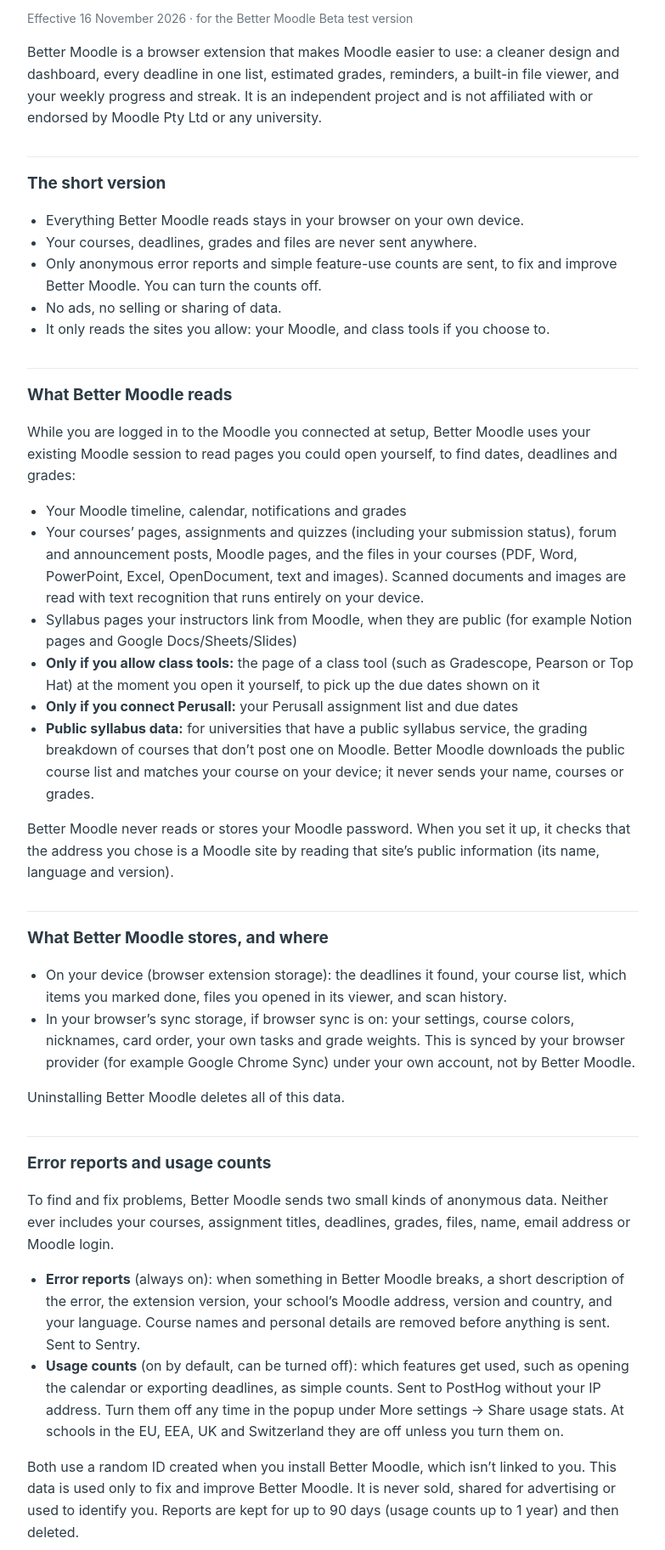
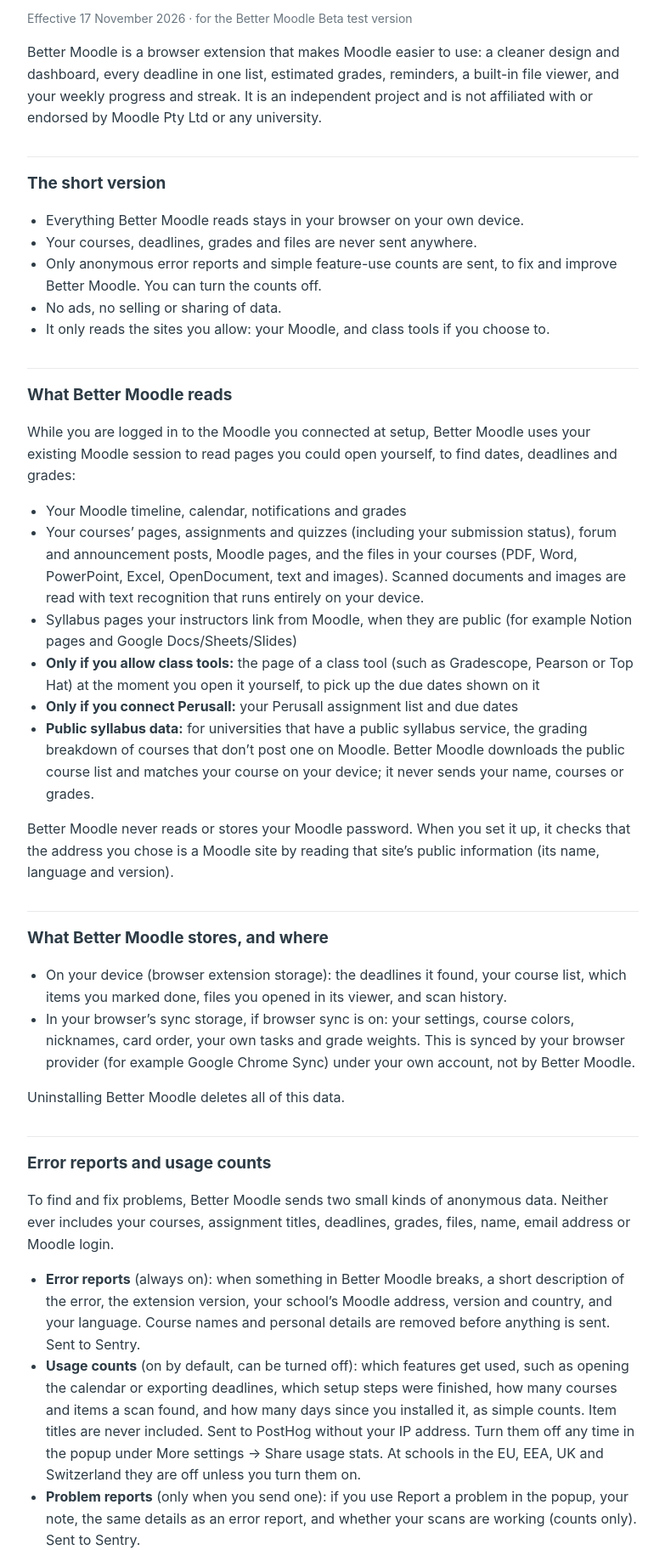
Before and after one commit to bettermoodle/bettermoodle.github.io, a plain HTML site: page privacy-policy-beta.html in a window 1280 px wide. Shown: the part 91-1915 px from the top of the page at 85% size, without its empty margins (248-1031 px from the left). Drawn offline with Linux system fonts and the light colour scheme.

Commit message:
Privacy policies for 2.4.6: problem reports, removal survey, setup and scan counts
Co-Authored-By: Claude Opus 5.5 <noreply@anthropic.com>

```diff
--- a/privacy-policy-beta.html
+++ b/privacy-policy-beta.html
@@ -20,7 +20,7 @@
 <body>
 <main>
   <h1>Better Moodle Beta — Privacy Policy</h1>
-  <p class="muted">Effective 16 November 2026 · for the Better Moodle Beta test version</p>
+  <p class="muted">Effective 17 November 2026 · for the Better Moodle Beta test version</p>
   <p>Better Moodle is a browser extension that makes Moodle easier to use: a cleaner design and dashboard, every deadline in one list, estimated grades, reminders, a built-in file viewer, and your weekly progress and streak. It is an independent project and is not affiliated with or endorsed by Moodle Pty Ltd or any university.</p>
 
   <h2>The short version</h2>
@@ -55,12 +55,13 @@
   <p>To find and fix problems, Better Moodle sends two small kinds of anonymous data. Neither ever includes your courses, assignment titles, deadlines, grades, files, name, email address or Moodle login.</p>
   <ul>
     <li><b>Error reports</b> (always on): when something in Better Moodle breaks, a short description of the error, the extension version, your school’s Moodle address, version and country, and your language. Course names and personal details are removed before anything is sent. Sent to Sentry.</li>
-    <li><b>Usage counts</b> (on by default, can be turned off): which features get used, such as opening the calendar or exporting deadlines, as simple counts. Sent to PostHog without your IP address. Turn them off any time in the popup under More settings → Share usage stats. At schools in the EU, EEA, UK and Switzerland they are off unless you turn them on.</li>
+    <li><b>Usage counts</b> (on by default, can be turned off): which features get used, such as opening the calendar or exporting deadlines, which setup steps were finished, how many courses and items a scan found, and how many days since you installed it, as simple counts. Item titles are never included. Sent to PostHog without your IP address. Turn them off any time in the popup under More settings → Share usage stats. At schools in the EU, EEA, UK and Switzerland they are off unless you turn them on.</li>
+    <li><b>Problem reports</b> (only when you send one): if you use Report a problem in the popup, your note, the same details as an error report, and whether your scans are working (counts only). Sent to Sentry.</li>
   </ul>
-  <p>Both use a random ID created when you install Better Moodle, which isn’t linked to you. This data is used only to fix and improve Better Moodle. It is never sold, shared for advertising or used to identify you. Reports are kept for up to 90 days (usage counts up to 1 year) and then deleted.</p>
+  <p>Both use a random ID created when you install Better Moodle, which isn’t linked to you. This data is used only to fix and improve Better Moodle. It is never sold, shared for advertising or used to identify you. If you remove Better Moodle, a short optional Google Form asks why; it doesn’t ask for your name or email. Reports are kept for up to 90 days (usage counts up to 1 year) and then deleted.</p>
 
   <h2>Network requests</h2>
-  <p>Better Moodle only connects to: your Moodle; public syllabus pages linked from your courses; class tool sites you allowed, only for the page you opened; Perusall, if you connected it; public syllabus services (currently api.wasedatime.com; the request names your faculty only); and, for error reports and usage counts, Sentry (sentry.io) and PostHog (posthog.com). These requests go directly from your browser to those sites. All of Better Moodle’s code is included in the extension; it does not download or run remote code.</p>
+  <p>Better Moodle only connects to: your Moodle; public syllabus pages linked from your courses; class tool sites you allowed, only for the page you opened; Perusall, if you connected it; public syllabus services (currently api.wasedatime.com; the request names your faculty only); and, for error reports and usage counts, Sentry (sentry.io) and PostHog (posthog.com). The removal survey opens on Google Forms (docs.google.com). These requests go directly from your browser to those sites. All of Better Moodle’s code is included in the extension; it does not download or run remote code.</p>
 
   <h2>Changes</h2>
   <p>If this policy changes, the new version will be posted on this page with a new effective date.</p>
```
Also changed, not shown: privacy-policy.html (+6 -5 lines).
